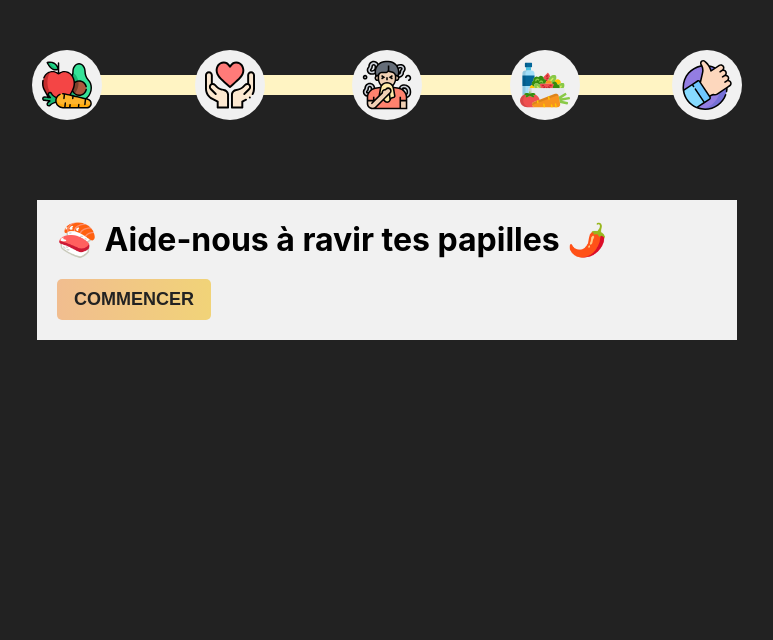
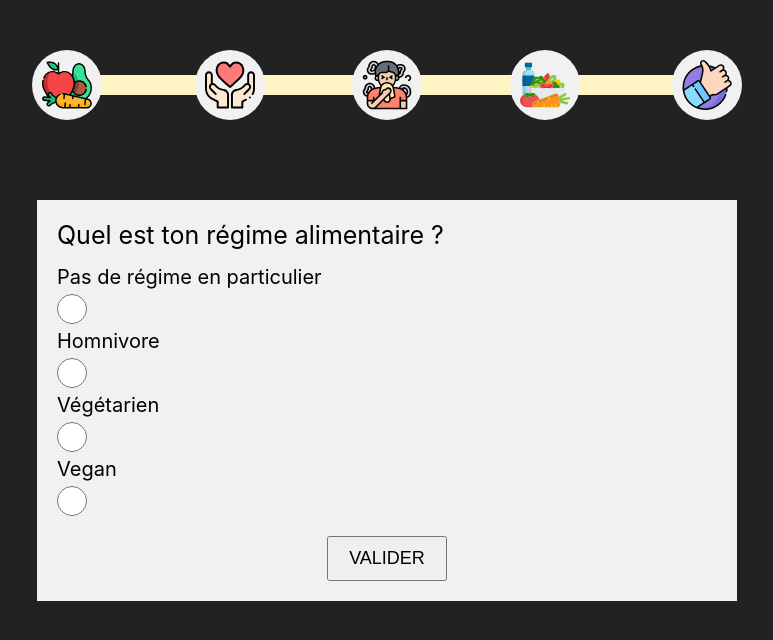
Before and after one commit to Cecile-Hirschauer/ReactJS_ValidationFormulaire, a React (Create React App) app: page / in a window 1280 px wide. Both pictures are taken after a click on the button "COMMENCER". Shown: the top 640 px of the page, without its empty margins (253-1026 px from the left). Built offline with nearby package versions, Linux system fonts and the light colour scheme.

Commit message:
Create 1st card

```diff
--- a/src/Components/MultiForm/Infos/CardBegin.js
+++ b/src/Components/MultiForm/Infos/CardBegin.js
@@ -1,11 +1,11 @@
 import React from "react";
 import "./Card.css";
 
-function CardBegin() {
+function CardBegin(props) {
   return (
     <div className="card">
       <h1>🍣 Aide-nous à ravir tes papilles 🌶️</h1>
-      <button>COMMENCER</button>
+      <button onClick={() => props.modifyIndex(2)}>COMMENCER</button>
     </div>
   );
 }
--- a/src/Components/MultiForm/Multiform.js
+++ b/src/Components/MultiForm/Multiform.js
@@ -1,24 +1,33 @@
-import React, {useState} from 'react';
-import './MultiForm.css';
-import Indicator from './Indicator/Indicator';
-import CardBegin from './Infos/CardBegin';
-import CardEnd from './Infos/CardEnd';
+import React, { useState } from "react";
+import "./MultiForm.css";
+import Indicator from "./Indicator/Indicator";
+import CardBegin from "./Infos/CardBegin";
+import CardEnd from "./Infos/CardEnd";
+import DietForm from "./SubForms/DietForm";
 
 export default function Multiform() {
-
   const [formIndex, setFormIndex] = useState(1);
   const [allFormData, setAllFormData] = useState({
     dietForm: "",
     foodStyle: [],
     allergies: [],
-        prefs: {}
+    prefs: {},
   });
 
+  const modifyIndex = (index) => {
+    setFormIndex(index);
+  };
+
   return (
-  <div className='container-multiform'>
+    <div className="container-multiform">
       <Indicator />
-      {/* <CardEnd /> */}
-      <CardBegin />
+      {formIndex === 1 ? (
+        <CardBegin modifyIndex={modifyIndex} />
+      ) : formIndex === 2 ? (
+        <DietForm modifyIndex={modifyIndex} />
+      ) : (
+        ""
+      )}
     </div>
   );
 }
--- /dev/null
+++ b/src/Components/MultiForm/SubForms/DietForm.js
@@ -0,0 +1,58 @@
+import React, {useState} from 'react';
+import './SubForm.css';
+
+function DietForm(props) {
+
+    const handleRadio = () => {
+
+    }
+
+    const preventFunc = e => e.preventDefault();
+
+    return (
+        <form
+        onSubmit={preventFunc}
+        className="diet-form">
+            <p>Quel est ton régime alimentaire ?</p>
+            <label htmlFor="nodiet">Pas de régime en particulier</label>
+            <input
+            onChange={handleRadio}
+            type="radio"
+            name='diet'
+            id='nodiet'
+            value='nodiet'
+            />
+
+            <label htmlFor="homnivorous">Homnivore</label>
+            <input
+            onChange={handleRadio}
+            type="radio"
+            name='diet'
+            id='homnivorous'
+            value='homnivorous'
+            />
+
+            <label htmlFor="vegetarian">Végétarien</label>
+            <input
+            onChange={handleRadio}
+            type="radio"
+            name='diet'
+            id='vegetarian'
+            value='vegetarian'
+            />
+
+            <label htmlFor="vegan">Vegan</label>
+            <input
+            onChange={handleRadio}
+            type="radio"
+            name='diet'
+            id='vegan'
+            value='vegan'
+            />
+
+            <button onClick={() => props.modifyIndex(3)}>VALIDER</button>
+        </form>
+    );
+}
+
+export default DietForm;
```
Lines whose indentation alone changed are shown as unchanged.
